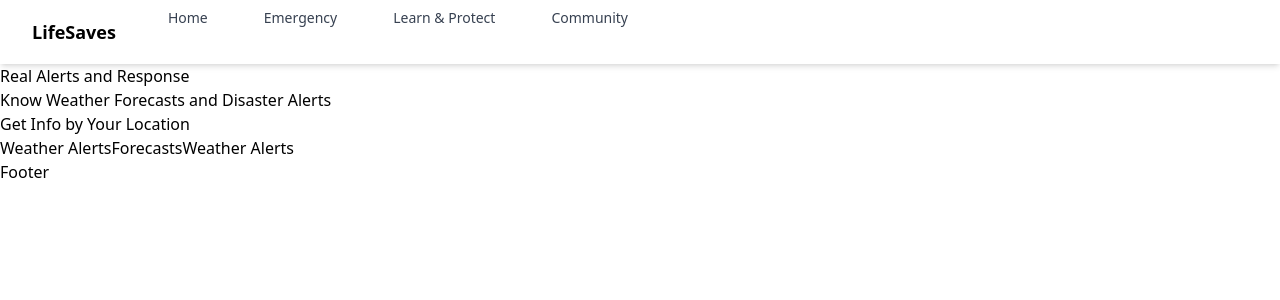
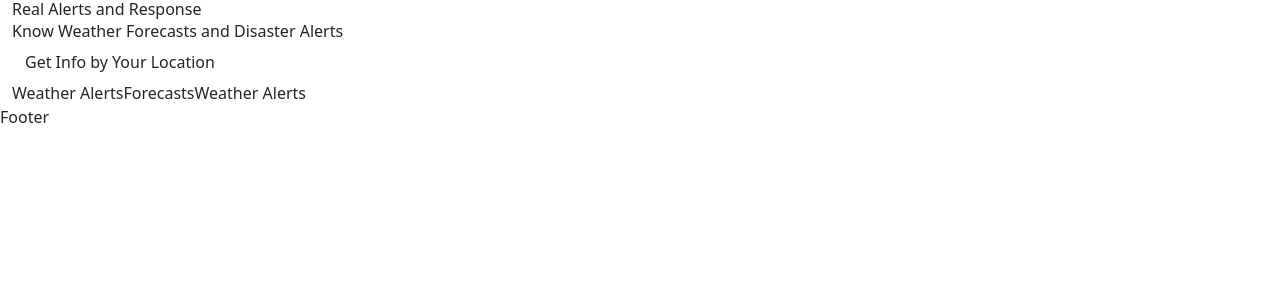
Before and after one commit to GIRISHGHUGARE/Tech_Dynamos_3.0, a React (Create React App) app in the folder frontend/: page / in a window 1280 px wide. Shown: the top 300 px of the page. Built offline with nearby package versions, Linux system fonts and the light colour scheme.

Commit message:
bootstrap added

```diff
--- a/frontend/public/index.html
+++ b/frontend/public/index.html
@@ -11,10 +11,12 @@
     />
     <link rel="apple-touch-icon" href="%PUBLIC_URL%/logo192.png" />
     <link rel="manifest" href="%PUBLIC_URL%/manifest.json" />
+    <link href="https://cdn.jsdelivr.net/npm/bootstrap@5.3.3/dist/css/bootstrap.min.css" rel="stylesheet" integrity="sha384-QWTKZyjpPEjISv5WaRU9OFeRpok6YctnYmDr5pNlyT2bRjXh0JMhjY6hW+ALEwIH" crossorigin="anonymous">
     <title>Hackethon</title>
   </head>
   <body>
     <noscript>You need to enable JavaScript to run this app.</noscript>
     <div id="root"></div>
+    <script src="https://cdn.jsdelivr.net/npm/bootstrap@5.3.3/dist/js/bootstrap.bundle.min.js" integrity="sha384-YvpcrYf0tY3lHB60NNkmXc5s9fDVZLESaAA55NDzOxhy9GkcIdslK1eN7N6jIeHz" crossorigin="anonymous"></script>
   </body>
 </html>
--- a/frontend/src/components/Navbar.js
+++ b/frontend/src/components/Navbar.js
@@ -1,42 +1,9 @@
-import React from 'react';
-// import { BellIcon } from '@heroicons/react/outline';
+import React from 'react'
 
-const Navbar = () => {
+export default function Navbar() {
   return (
-    <nav className="bg-white shadow-md">
-      <div className="max-w-7xl mx-auto px-4 sm:px-6 lg:px-8">
-        <div className="flex justify-between h-16">
-          <div className="flex">
-            {/* Logo Section */}
-            <div className="flex-shrink-0 flex items-center">
-              <span className="text-lg font-bold">LifeSaves</span>
-            </div>
-            {/* Navigation Links */}
-            <div className="hidden md:flex md:space-x-8 md:ml-10">
-              <a href="/" className="text-gray-700 hover:text-gray-900 px-3 py-2 text-sm font-medium">
-                Home
-              </a>
-              <a href="/emergency" className="text-gray-700 hover:text-gray-900 px-3 py-2 text-sm font-medium">
-                Emergency
-              </a>
-              <a href="/learn-protect" className="text-gray-700 hover:text-gray-900 px-3 py-2 text-sm font-medium">
-                Learn & Protect
-              </a>
-              <a href="/community" className="text-gray-700 hover:text-gray-900 px-3 py-2 text-sm font-medium">
-                Community
-              </a>
-            </div>
-          </div>
-          {/* Notification Icon */}
-          <div className="flex items-center">
-            <button className="text-gray-700 hover:text-gray-900 focus:outline-none">
-              {/* <BellIcon className="h-6 w-6" aria-hidden="true" /> */}
-            </button>
-          </div>
-        </div>
-      </div>
-    </nav>
-  );
-};
+    <div className='container'>
 
-export default Navbar;
+    </div>
+  )
+}
```
